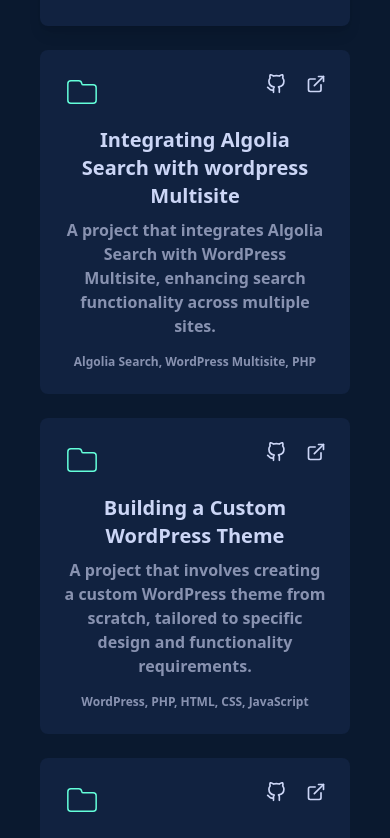
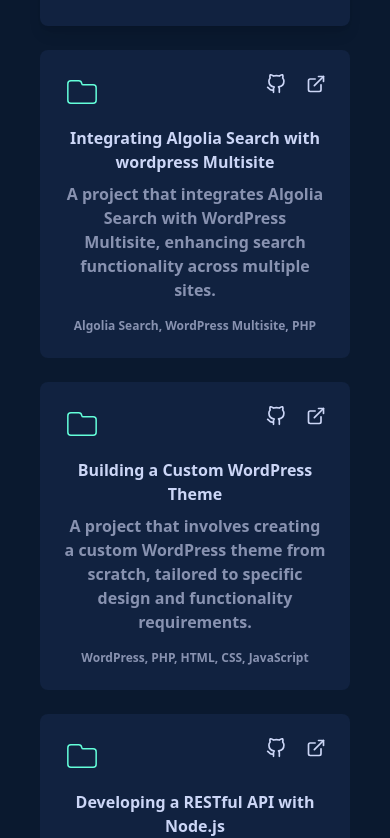
Before and after one commit to Khaddy06/my-portfolio, a React (Vite) app: page / in a window 390 px wide. Shown: the part 2884-3722 px from the top of the page. Built offline with nearby package versions, Linux system fonts and the light colour scheme.

Commit message:
text size

```diff
--- a/src/pages/work.tsx
+++ b/src/pages/work.tsx
@@ -133,10 +133,10 @@
                   />
                 </div>
               </div>
-              <h3 className="text-xl font-bold text-[#ccd6f6] hover:text-[#64ffda] mb-2">
+              <h3 className="md:text-xl text-base font-bold text-[#ccd6f6] hover:text-[#64ffda] mb-2">
                 {card.title}
               </h3>
-              <p className="text-[#8892b0] mb-4 font-semibold">
+              <p className="text-[#8892b0] text-base  mb-4 font-semibold">
                 {card.description}
               </p>
             </div>
```
